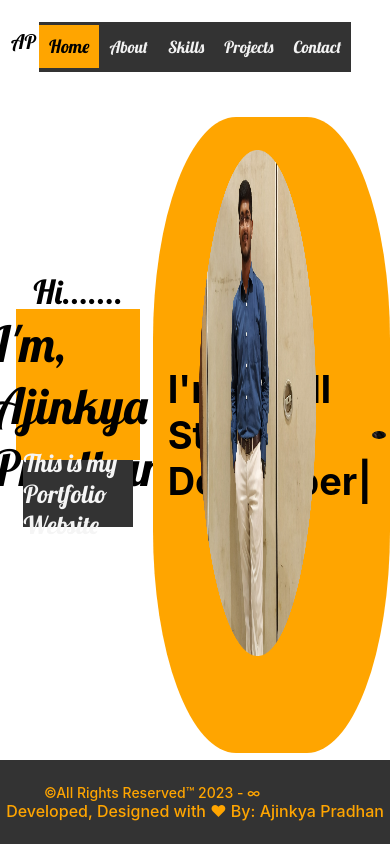
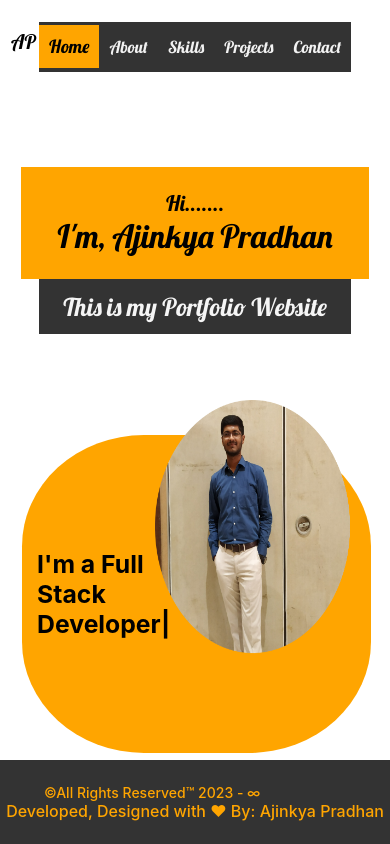
Before and after one commit to AjinkyaPradhan1/portfolio-website-ap, a React (Create React App) app: page / in a window 390 px wide. Built offline with nearby package versions, Linux system fonts and the light colour scheme.

Commit message:
480px home completed

```diff
--- a/src/components/Projects.js
+++ b/src/components/Projects.js
@@ -16,6 +16,7 @@ function Projects() {
         <div className="projects_heading">My Projects</div>
 
         <div className="projects_content">
+
           <div className="p_content_1">
               <div className="p_content_1_image">
                   <img class="image__img" src="./images/quizmaina.png" alt="Bricks"/>
@@ -125,6 +126,7 @@ function Projects() {
           </div>
         </div>
 
+
         <div className="footer">
           <Footer/>
         </div>
--- a/src/components/home.css
+++ b/src/components/home.css
@@ -11,6 +11,7 @@
   }
 .home_content{
     display: flex;
+    flex-direction: row;
     width: 100%;
     height:80%;
     background-color: transparent;
@@ -110,3 +111,91 @@
         transform:translateY(0);
     }
 }
+
+@media only screen and (max-width:480px){
+    .home_content{
+        display: flex;
+        flex-direction: column;
+        justify-content: center;
+        align-items: center;
+        width: 100%;
+        height:80%;
+        background-color: transparent;
+    }
+
+    .left{
+        display: flex;
+        flex-direction: column;
+        align-items: center;
+        justify-content: center;
+        width: 100%;
+        height: 100%;
+        background-color: transparent;
+    }
+    .left_content1{
+        display: flex;
+        flex-direction: column;
+        width: 89%;
+        height: 80%;
+        background-color: orange;
+        align-items: center;
+        justify-content: center;
+        font-size: 130%;
+        font-family: 'Lobster', cursive;
+        animation : left1-load 800ms ease-in-out;
+    }
+    .left_content2{
+        display: flex;
+        width: 80%;
+        height: 40%;
+        background-color: #333;
+        align-items: center;
+        justify-content: center;
+        font-size: 150%;
+        font-family: 'Lobster', cursive;
+        color: whitesmoke;
+
+    }
+    .right{
+        display: flex;
+        flex-direction:column ;
+        justify-content: flex-end;
+        align-items: flex-end;
+        width: 90%;
+        height: 100%;
+        background-color: transparent;
+    }
+    .image_back{
+        display: flex;
+        visibility: hidden;
+        align-items: center;
+        justify-content: center;
+        position: relative;
+        width: 100%;
+        height: 100%;
+        border-radius: 50%;
+    }
+    .image_mine{
+        display: flex;
+        justify-content: flex-end;
+        position: absolute;
+        top: 400px;
+        left: 155px;
+        right: 74px;
+        width: 50%;
+        height: 30%;
+    }
+    .right_content{
+        display: flex;
+        align-items: center;
+        justify-content: center;
+        width: 95%;
+        height: 95%;
+        background-color: orange;
+        border-radius: 35%;
+        font-size: 150%;
+        font-weight: 700;
+        padding-left: 15px;
+
+    }
+}
--- a/src/components/projects.css
+++ b/src/components/projects.css
@@ -223,3 +223,8 @@
       opacity: 1;
     }
   }
+
+
+  @media only screen and (max-width:480px){
+
+  }
```
